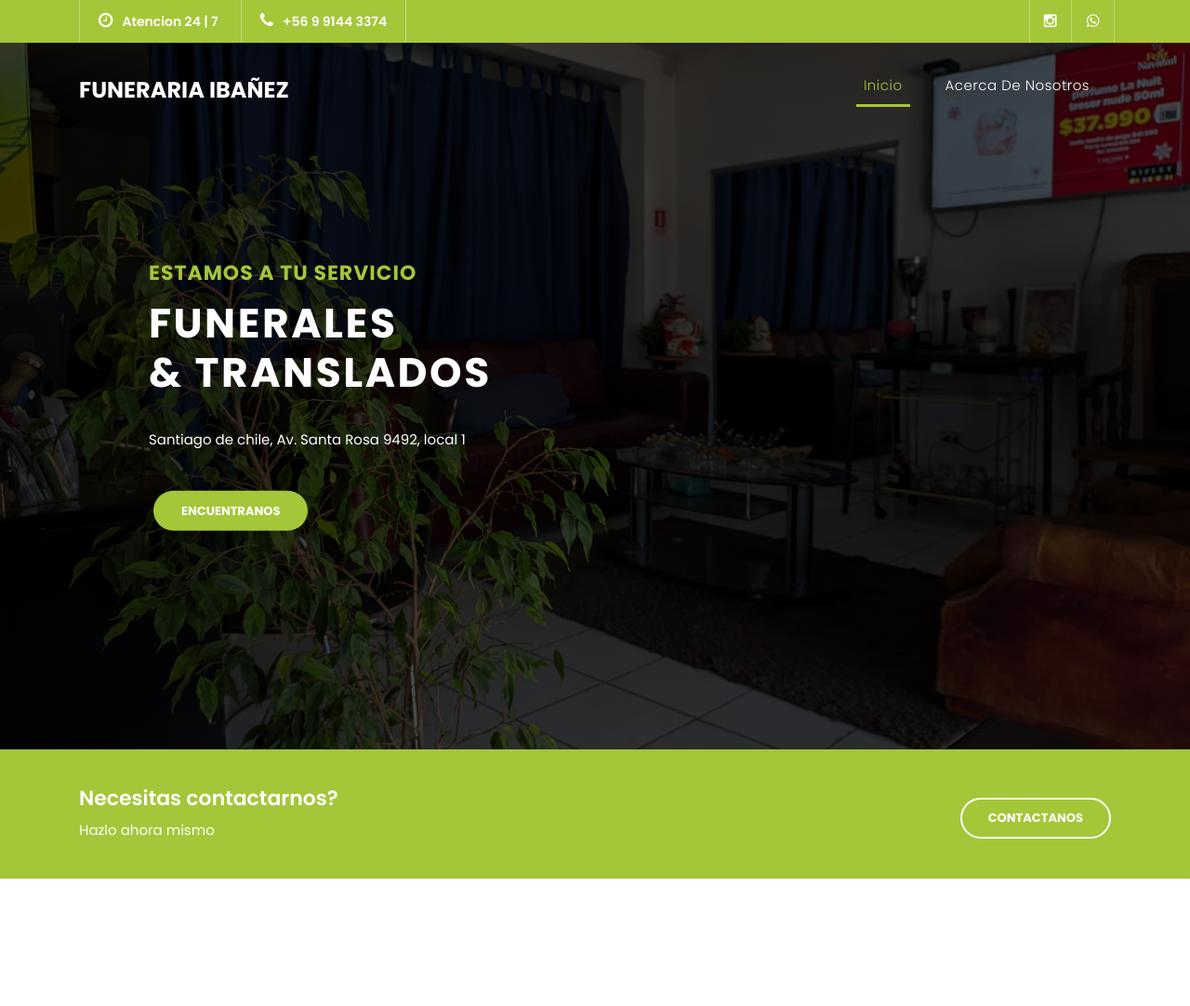
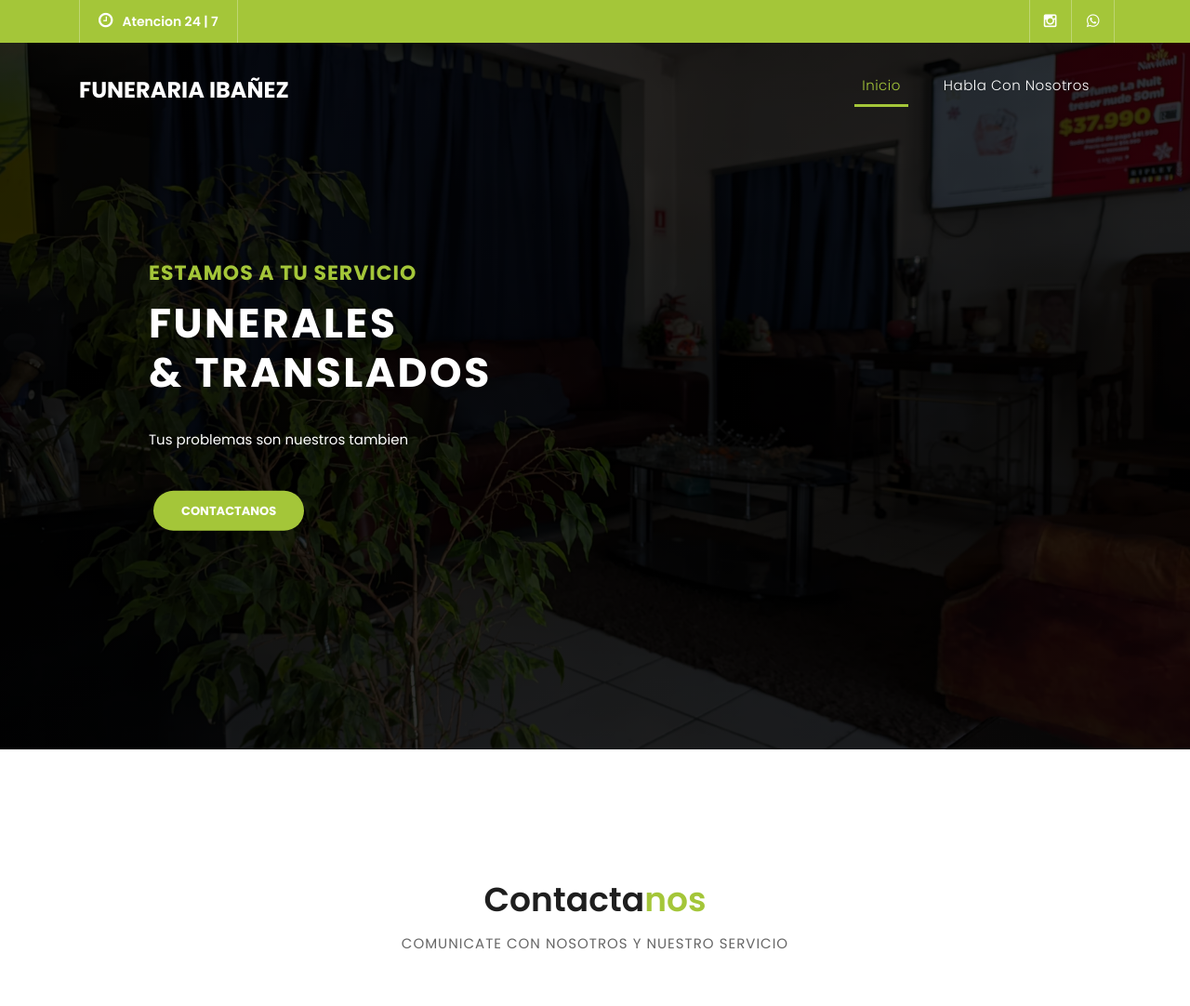
Before and after one commit to Juiceb0x21/Funeraria-Iba-ez, a Django app: page / in a window 1280 px wide. Shown: the top 1082 px of the page at 93% size. Run offline with Django 3.2, Linux system fonts and the light colour scheme; some libraries are stand-ins or nearby versions.

Commit message:
cambios2

```diff
--- a/core/static/core/css/templatemo-finance-business.css
+++ b/core/static/core/css/templatemo-finance-business.css
@@ -388,7 +388,7 @@ header .navbar {
 }
 
 .Modern-Slider .item-1 .img-fill {
-	background-image: linear-gradient(rgba(0, 0, 0, 0.699), rgba(0, 0, 0, 0.705)), url(../images/fun2.jpeg);
+	background-image: linear-gradient(rgba(0, 0, 0, 0.801), rgba(0, 0, 0, 0.815)), url(../images/fun2.jpeg);
 }
 
 
--- a/core/templates/core/base.html
+++ b/core/templates/core/base.html
@@ -31,7 +31,6 @@
           <div class="col-md-8 col-xs-12">
             <ul class="left-info">
               <li><a href="#"><i class="fa fa-clock-o"></i>Atencion 24 | 7</a></li>
-              <li><a href="#"><i class="fa fa-phone"></i>+56 9 9144 3374</a></li>
             </ul>
           </div>
           <div class="col-md-4">
@@ -59,7 +58,9 @@
                 </a>
               </li>
               <li class="nav-item">
-                <a class="nav-link" href="#nosotros">Acerca de nosotros</a>
+                <a class="nav-link" href="#contacto">Habla con nosotros
+                  <span class="sr-only">(current)</span>
+                </a>
               </li>
             </ul>
           </div>
@@ -73,8 +74,6 @@
     {% endblock %}
 
 
-   <br>
-   <br>
       <!-- Footer Starts Here -->
       <footer>
         <div class="container">
@@ -110,7 +109,7 @@
           </div>
             <div class="col-md-3 footer-item last-item">
               <div class="contact-form">
-                <img src="{% static 'core/images/logo.png' %}" alt="" style="width: 100%;">
+                <img src="{% static 'core/images/logo_.png' %}" alt="" style="width: 100%;">
               </div>
             </div>
           </div>
--- a/core/templates/core/index.html
+++ b/core/templates/core/index.html
@@ -12,8 +12,8 @@
                 <div class="text-content">
                   <h6>Estamos a tu servicio</h6>
                   <h4>Funerales<br>&amp; Translados</h4>
-                  <p>Santiago de chile, Av. Santa Rosa 9492, local 1</p>
-                  <a href="https://www.google.com/maps/place/Funeraria+Ibanez/@-33.5479379,-70.6354931,17z/data=!3m1!4b1!4m6!3m5!1s0x9662da72bd521f21:0x81fcde7e1327d354!8m2!3d-33.5479424!4d-70.6329182!16s%2Fg%2F11ggvp5dc4?entry=ttucontact.html" class="filled-button">Encuentranos</a>
+                  <p>Tus problemas son nuestros tambien</p>
+                  <a href="tel: 991443374" class="filled-button">Contactanos</a>
                 </div>
             </div>
           </div>
@@ -22,19 +22,58 @@
     </div>
     <!-- Banner Ends Here -->
 
-    <div class="request-form">
+    <div class="callback-form" id="contacto">
       <div class="container">
         <div class="row">
-          <div class="col-md-8">
-            <h4>Necesitas contactarnos?</h4>
-            <span>Hazlo ahora mismo</span>
+          <div class="col-md-12">
+            <div class="section-heading">
+              <h2>Contacta<em>nos</em></h2>
+              <span>Comunicate con nosotros y nuestro servicio</span>
+            </div>
           </div>
-          <div class="col-md-4">
-            <a href="#contacto" class="border-button">Contactanos</a>
+          <div class="col-md-12"id="contact">
+            <div class="contact-form">
+              <form action="https://formsubmit.co/pavezzalex@gmail.com" method="POST">
+                <div class="row">
+                  <div class="col-lg-4 col-md-12 col-sm-12">
+                    <fieldset>
+                      <input name="name" type="text" class="form-control" id="name" placeholder="Nombre completo" required="">
+                    </fieldset>
+                  </div>
+                  <div class="col-lg-4 col-md-12 col-sm-12">
+                    <fieldset>
+                      <input name="email" type="text" class="form-control" id="email" pattern="[^ @]*@[^ @]*" placeholder="Correo" required="">
+                    </fieldset>
+                  </div>
+                  <div class="col-lg-4 col-md-12 col-sm-12">
+                    <fieldset>
+                      <input name="number" type="number" class="form-control" id="num" placeholder="Numero Telefonico" required="">
+                    </fieldset>
+                  </div>
+                  <div class="col-lg-15 col-md-12 col-sm-12">
+                    <fieldset>
+                      <input name="subject" type="text" class="form-control" id="asunto" placeholder="Asunto" required="">
+                    </fieldset>
+                  </div>
+                  <div class="col-lg-12">
+                    <fieldset>
+                      <textarea name="message" rows="6" class="form-control" id="message" placeholder="Tu Mensaje" required=""></textarea>
+                    </fieldset>
+                  </div>
+                  <div class="col-lg-12">
+                    <fieldset>
+                      <button type="submit" id="form-submit" class="border-button">Enviar</button>
+                    </fieldset>
+                  </div>
+                </div>
+                <input type="hidden" name="_next" value="https://funerariaibanez.com/index.html">
+              </form>
+            </div>
           </div>
         </div>
       </div>
     </div>
+
 
     <div class="services">
       <div class="container">
```
Also changed, not shown: other parts of core/templates/core/index.html (+11 -43 lines), core/static/core/images/logo_.png (added).
